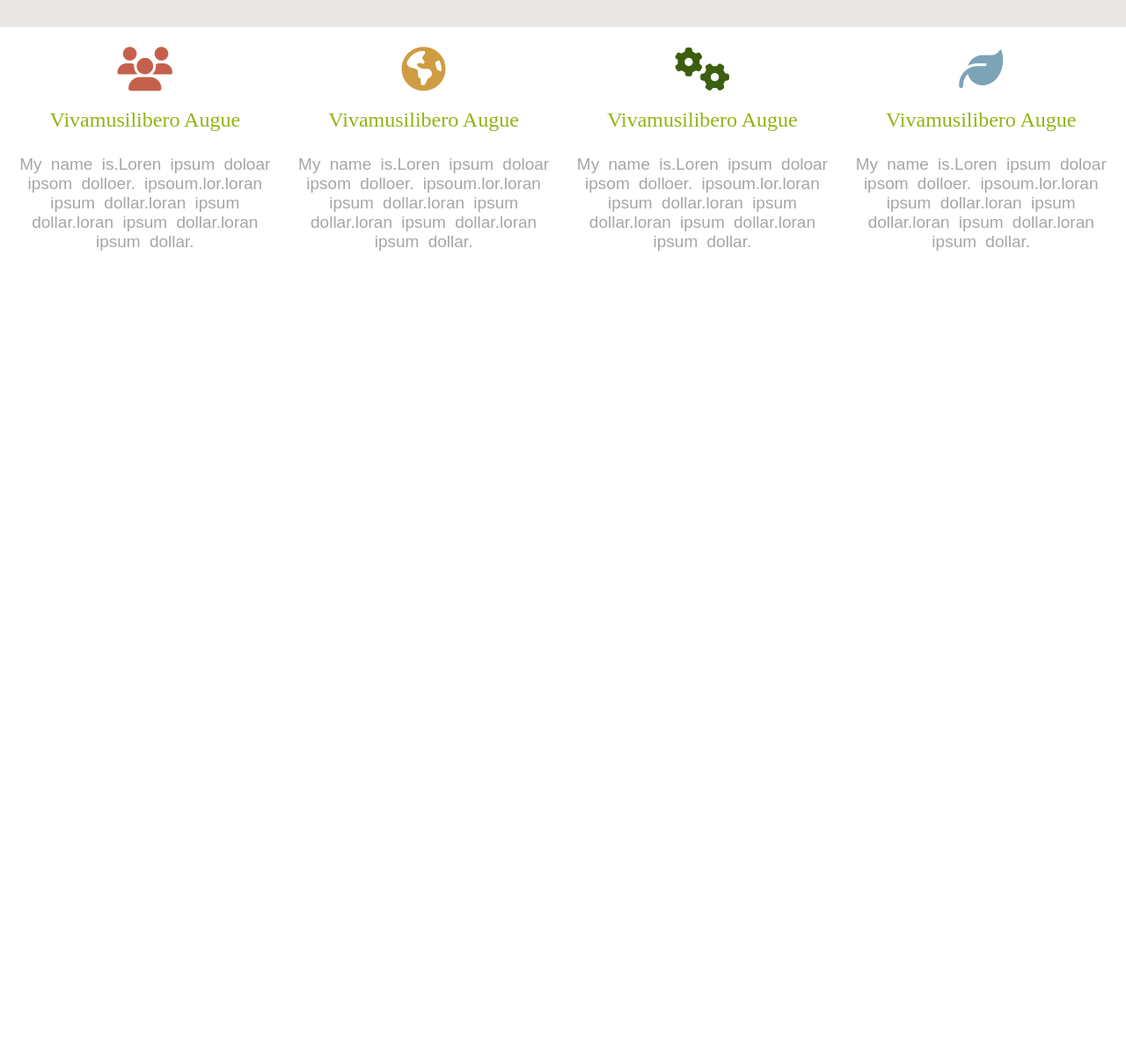
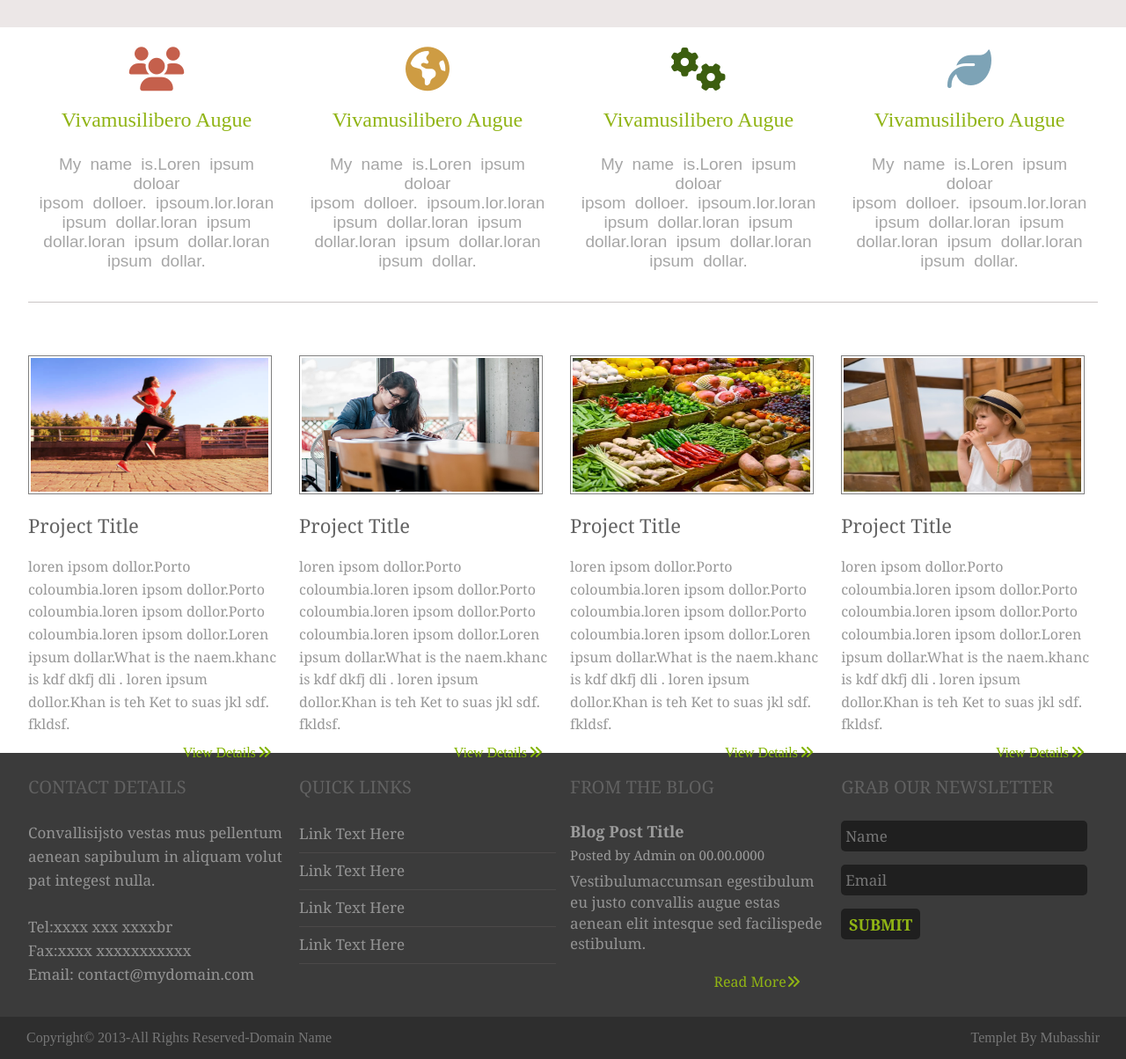
Before and after one commit to Mubsshir/Mubsshir.github.io, a plain HTML site: page index.html in a window 1280 px wide. Shown: the part 797-2001 px from the top of the page at 88% size. Before the commit the page ends 1092 px from the top, so only its background shows below. Drawn offline with Linux system fonts and the light colour scheme.

Commit message:
Add files via upload

```diff
--- a/index.html
+++ b/index.html
@@ -106,17 +106,17 @@
             </h3>
         </div>
     </section>
-     <!--
+
     <section class="project">
-        <div>
-            <div class="picture"><img src="./img/pro1.jpg" alt="Jogging"></div>
+        <div class="card">
+            <div class="picture"><img  src="./img/pro1.jpg" alt="Jogging"></div>
             <h1>Project Title</h1>
             <p>loren ipsom dollor.Porto coloumbia.loren ipsom dollor.Porto coloumbia.loren ipsom
                 dollor.Porto coloumbia.loren ipsom dollor.Loren ipsum dollar.What is the naem.khanc is kdf dkfj dli .
                 loren ipsum dollor.Khan is teh Ket to suas jkl sdf. fkldsf.</p>
             <a href="#">View Details<i class="fas fa-angle-double-right"></i></a>
-        </div><i class="fas fa-angle-double-right"></i>
-        <div>
+        </div>
+        <div class="card">
             <div class="picture"><img src="./img/pro2.jfif" alt="Study Girl"></div>
             <h1>Project Title</h1>
             <p>loren ipsom dollor.Porto coloumbia.loren ipsom dollor.Porto coloumbia.loren ipsom
@@ -124,7 +124,7 @@
                 loren ipsum dollor.Khan is teh Ket to suas jkl sdf. fkldsf.</p>
             <a href="#">View Details<i class="fas fa-angle-double-right"></i></a>
         </div>
-        <div>
+        <div class="card">
             <div class="picture"><img src="./img/pro3.jpg" alt=""></div>
             <h1>Project Title</h1>
             <p>loren ipsom dollor.Porto coloumbia.loren ipsom dollor.Porto coloumbia.loren ipsom
@@ -132,7 +132,7 @@
                 loren ipsum dollor.Khan is teh Ket to suas jkl sdf. fkldsf.</p>
             <a href="#">View Details<i class="fas fa-angle-double-right"></i></a>
         </div>
-        <div>
+        <div class="card">
             <div class="picture"><img src="./img/pro4.jpg" alt=""></div>
             <h1>Project Title</h1>
             <p>loren ipsom dollor.Porto coloumbia.loren ipsom dollor.Porto coloumbia.loren ipsom
@@ -141,6 +141,7 @@
             <a href="#">View Details<i class="fas fa-angle-double-right"></i></a>
         </div>
     </section>
+
     <footer>
         <div class="aboutUs">
             <div class="contact">
@@ -148,7 +149,7 @@
                 <p>Convallisijsto vestas mus pellentum aenean sapibulum in aliquam volut pat integest nulla. </p>
                 <p class="contactInfo"> Tel:xxxx xxx xxxxbr<br>Fax:xxxx xxxxxxxxxxx <br>Email: contact@mydomain.com</p>
             </div>
-            <div class="links">
+            <div class="more-links">
                 <h1>QUICK LINKS</h1>
                 <ul>
                     <li>Link Text Here</li>
@@ -161,7 +162,7 @@
                 <h1>FROM THE BLOG</h1>
                 <h2>Blog Post Title</h2>
                 <p class="bloger">Posted by Admin on 00.00.0000</p>
-                <p>Vestibulumaccumsan egestibulum eu justo convallis augue estas aenean elit intesque sed facilispede
+                <p class="post" >Vestibulumaccumsan egestibulum eu justo convallis augue estas aenean elit intesque sed facilispede
                     estibulum.</p>
                 <a href="#">Read More<i class="fas fa-angle-double-right"></i></a>
             </div>
@@ -184,7 +185,6 @@
 
         </div>
     </footer>
-    <script src="./index.js"></script> -->
 </body>
 
 </html>
--- a/style.css
+++ b/style.css
@@ -193,14 +193,14 @@ header .heading{
     background-color: rgb(117, 79, 29);
     margin:0 auto;
     position: relative;
-    top: 6px;
+    top: 1.5%;
     overflow: hidden;
 }
 .slider-section .image-frame .slider-container .image-container{
     width: 300%;
     height: 100%;
     position: relative;
-    transition: left  1s;
+    transition: left  3s;
 }
 .slider-section .image-frame .slider-container .image-container .slider-image{
     float: left;
@@ -234,18 +234,23 @@ header .heading{
 }
 
 .services {
-    width: 99%;
+    display: flex;
+    flex-flow: row wrap;
+    width: 95%;
     margin:  0 auto;
     margin-top: 10px;
+    margin-bottom: 5px;
     clear: both;
+    border-bottom: solid rgb(202, 197, 197) 1px;
+    justify-content: space-between;
 }
 .services div{
-    float: left;
-    width: 25%;
+    width: 24%;
     height: 250px;
     margin: 2px 0;
     padding:10px 0;
     text-align: center;
+    margin-bottom: 50px;
 }
 .services div .fa-users{
     font-size: 50px;
@@ -288,7 +293,161 @@ header .heading{
 .services div ::first-line{
     text-align: center;
 }
-
+.project{
+    display: flex;
+    flex-flow: row wrap;
+    width: 95%;
+    margin:  0 auto;
+    margin-top: 60px;
+    align-items: center;
+    justify-content: space-between;
+}
+.project .card .picture img{
+    height: 97%;
+    width: 98%;
+    margin-top: 2px;
+    margin-left: 2px;
+}
+.project  .card{
+    width: 24%;
+    height: 452px;
+}
+.project .card .picture{
+    border: 1px gray solid;
+    width: 95%;
+    height: 35%;
+    margin-bottom: 20px;
+}
+.project .card h1{
+    margin-bottom: 20px;
+    font-weight: 300;
+    font-size: 22px;
+    color: #636363;
+    font-family: Cambria, Cochin, Georgia, Times, 'Times New Roman', serif;
+}
+.project .card p{
+    line-height: 1.6;
+    font-weight:400;
+    color: #979797;
+    font-family: Cambria, Cochin, Georgia, Times, 'Times New Roman', serif;
+}
+.project .card a{
+    text-decoration: none;
+    color: #82b302;
+    margin-top: 10px;
+    margin-right: 15px;
+    font-weight: 400;
+    clear: both;
+    float: right;
+}
+.project .card .fa-angle-double-right{
+    font-weight: 550;
+    margin-left: 2px;
+}
+footer{
+    background-color: #3b3b3b;
+}
+footer .aboutUs{
+    display: flex;
+    flex-flow: wrap row;
+    width: 95%;
+    margin:  0 auto;
+    justify-content: space-between;
+}
+footer .aboutUs div{
+    width: 24%;
+    height: 300px;
+    color: white;
+}
+footer .aboutUs div h1{
+    font-family: Cambria, Cochin, Georgia, Times, 'Times New Roman', serif;
+    font-size: 20px;
+    font-weight: 500;
+    padding: 25px 0;
+    color: #616161;
+    text-align: left;
+}
+footer .contact p{
+    font-size: 17px;
+    color: #949494;
+    padding-bottom: 25px;
+    line-height: 1.6;
+    font-family: Cambria, Cochin, Georgia, Times, 'Times New Roman', serif;
+}
+footer .more-links ul{
+    display: flex;
+    flex-flow: column wrap;
+    padding: 0;
+    list-style: none;
+    margin: 0;
+    color: #949494;
+}
+footer .more-links ul li{
+    padding-bottom: 10px;
+    font-size: 17px;
+    padding-top: 3px;
+    width: 100%;
+    border-bottom: 1px rgb(75, 73, 73) solid;
+    font-family: Cambria, Cochin, Georgia, Times, 'Times New Roman', serif;
+    margin-bottom: 5px;
+    cursor: pointer;
+}
+footer .aboutUs .blog{
+    font-family: Cambria, Cochin, Georgia, Times, 'Times New Roman', serif;
+}
+footer .aboutUs .blog h2{
+    font-size: 18px;
+    color: #9b9b9b;
+    margin-bottom: 5px;
+}
+footer .aboutUs .blog .bloger{
+    font-size: 15px;
+    color: #9b9b9b;
+    margin-bottom: 8px;
+}
+footer .aboutUs .blog .post{
+    font-size: 17px;
+    color: #939393;
+    width: 300px;
+    line-height: 1.4;
+}
+footer .aboutUs .blog a{
+    float: right;
+    text-decoration: none;
+    color: #90b414;
+    margin-right:30px;
+    margin-top: 20px;
+}
+footer .aboutUs .newsletter form input{
+    border: none;
+    height: 35px;
+    margin-bottom: 15px;
+    border-radius: 5px;
+    padding: 5px;
+    width: 280px;
+    font-size: 17px;
+    background-color: #1f1f1f;
+    font-family: Cambria, Cochin, Georgia, Times, 'Times New Roman', serif;
+}
+footer .aboutUs .newsletter form  button{
+    height: 35px;
+    width: 90px;
+    background-color: #1f1f1f;
+    border: none;
+    border-radius: 5px;
+    color: #90b414;
+    font-weight: 600;
+    font-size: 18px;
+    font-family: Cambria, Cochin, Georgia, Times, 'Times New Roman', serif;
+}
+footer .credit{
+    display: flex;
+    background-color: #2e2e2e;
+    justify-content: space-between;
+    padding: 15px 30px;
+    align-items: center;
+    color: #767676;
+}
 
 @media screen and (max-width:838px){
     header{
@@ -360,6 +519,23 @@ header .heading{
         width: 48%;
         margin: 2px;
     }
+    .project .card{
+        width: 48%;
+    }
+    footer .aboutUs div{
+        width: 48%;
+    }
+
+}
+@media only screen and (max-width:650px) {
+    .slider-section{
+        height: 200px;
+    }
+    .services div{
+        width: 48%;
+        margin-bottom: 50px;
+    }
+
 }
 
 @media only screen and (max-width:450px) {
@@ -370,4 +546,36 @@ header .heading{
         width: 98%;
         margin: 2px;
     }
+    .project .card{
+        width: 98%;
+        margin: 0 auto;
+        text-align: center;
+    }
+    .project .card h1{
+        text-align: center;
+    }
+    .project .card {
+        float:none;
+        text-align: center;
+    }
+    footer .aboutUs div{
+        width: 98%;
+    }
+    footer .aboutUs div h1{
+        text-align: center;
+    }
+    footer .aboutUs div ul{
+        text-align: center;
+    }
+    footer .aboutUs div ul li{
+        width: 250px;
+        margin: 0 auto
+    }
+    footer .credit{
+        flex-flow: column wrap;
+        text-align: center;
+        font-size: 12px;
+        padding: 10px;
+
+    }
 }
```
